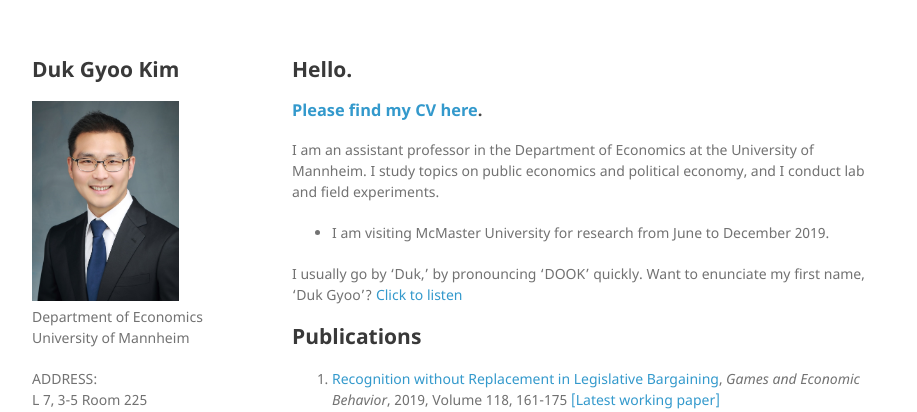
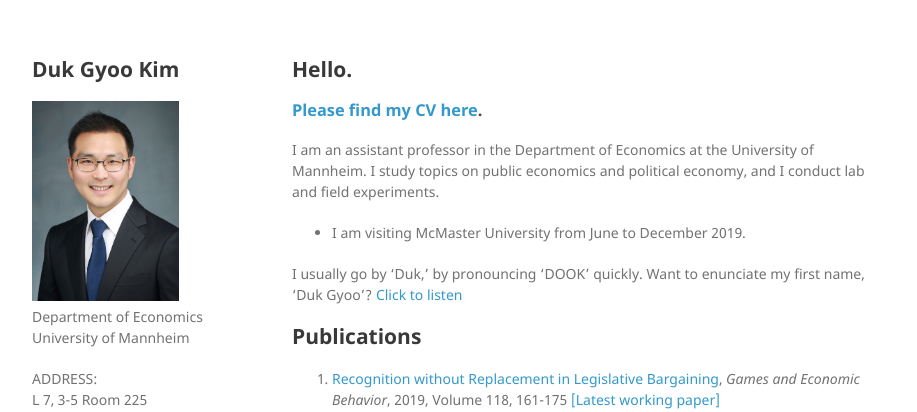
Before and after one commit to kimdukgyoo/kimdukgyoo.github.io, a Jekyll site: the page built from index.md, in a window 1280 px wide and 1258 px high. Shown: the top 412 px of the window, without its empty margins (178-1095 px from the left). Built offline with Jekyll 4.4.1, drawn with Linux system fonts in a browser that asks for light colours; our own code applies the rules of GitHub Pages for plain Markdown files.

Commit message:
Update index.md

```diff
--- a/index.md
+++ b/index.md
@@ -5,7 +5,7 @@
 
 I am an assistant professor in the Department of Economics at the University of Mannheim. I study topics on public economics and political economy, and I conduct lab and field experiments.
 
-* I am visiting McMaster University for research from June to December 2019.
+* I am visiting McMaster University from June to December 2019.
 
 I usually go by 'Duk,' by pronouncing 'DOOK' quickly. Want to enunciate my first name, 'Duk Gyoo'?  <a href="/howtopronouncemyname.mp3" target="_blank">Click to listen</a>
 
```
